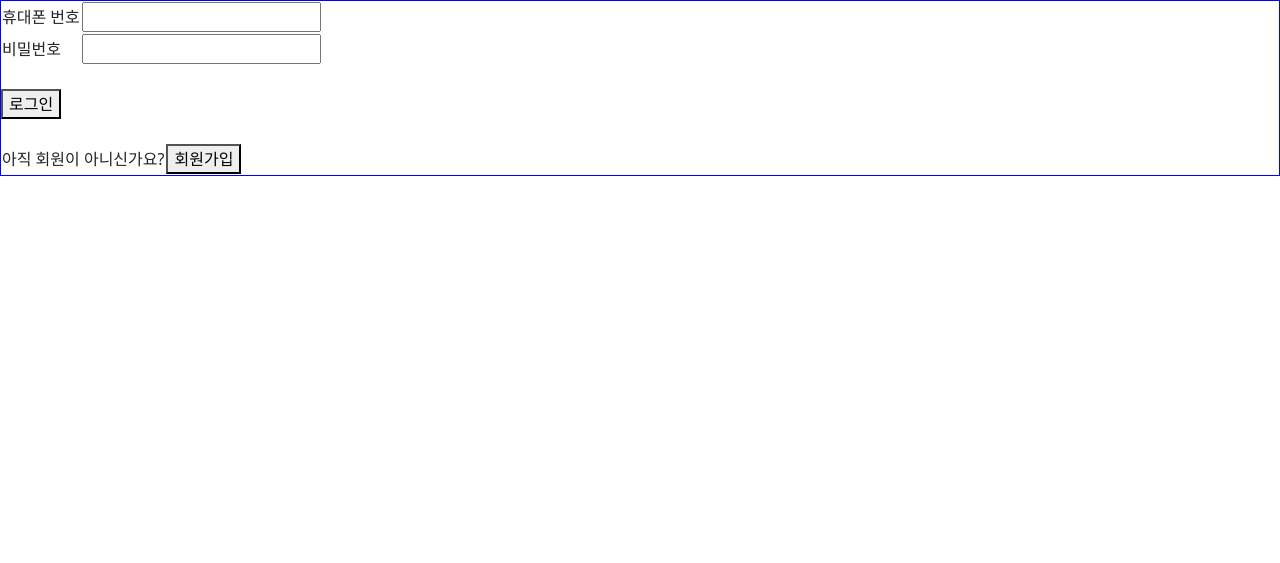
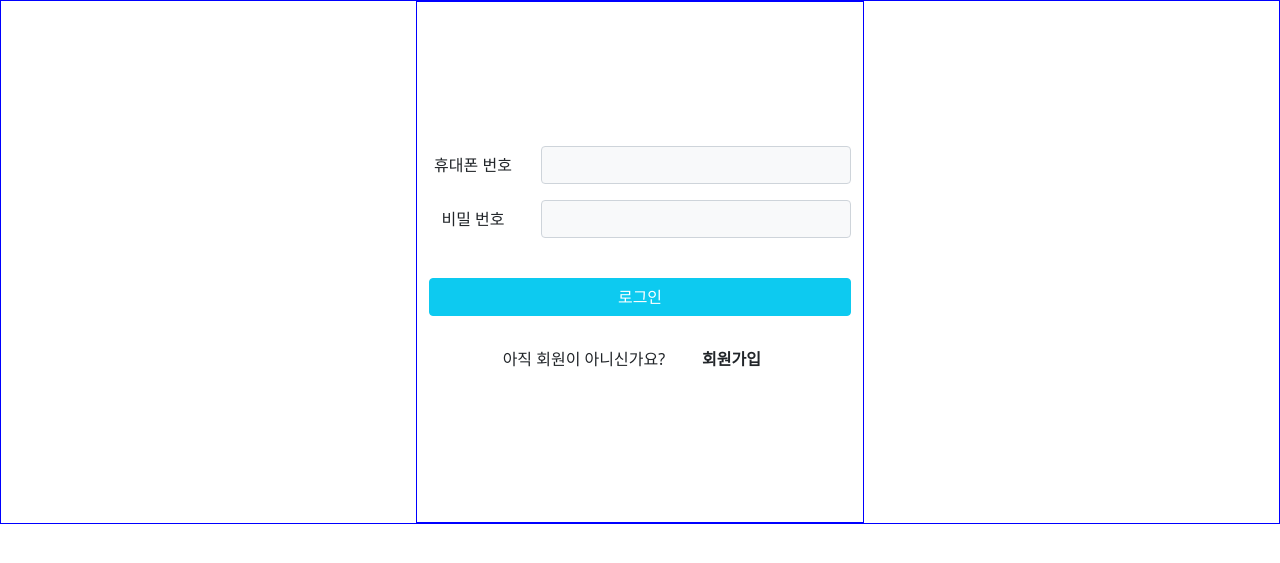
Before and after one commit to tkdgus1030/OSS_project, a Django app: a page that uses main/templates/main/web/base.html in a window 1280 px wide. Shown: the part 50-613 px from the top of the page. Run offline with Django 3.2, Linux system fonts and the light colour scheme.

Commit message:
base.html, sign_in.html의 css를 디테일을 제외한 기본만 적용

```diff
--- a/main/templates/main/web/base.html
+++ b/main/templates/main/web/base.html
@@ -2,19 +2,21 @@
 <html lang="en">
 <head>
     <meta charset="UTF-8">
-    <title>Pay Gㅎㅎㅎkdd</title>
+    <title>Pay G</title>
     <!-- CSS only -->
 <link href="https://cdn.jsdelivr.net/npm/bootstrap@5.1.3/dist/css/bootstrap.min.css" rel="stylesheet" integrity="sha384-1BmE4kWBq78iYhFldvKuhfTAU6auU8tT94WrHftjDbrCEXSU1oBoqyl2QvZ6jIW3" crossorigin="anonymous">
+<link rel="stylesheet" href="style_sign_in.css">
 </head>
 <body style="width:100%;height:100%;">
 <div onclick="location.href='{% url 'main:index' %}'">
     <nav class="navbar navbar-light bg-light">
       <div class="container">
-        <span class="navbar-brand mb-0 h1"> Pay G</span>
+          <span class="navbar-brand mb-0 h1">Pay G</span>
       </div>
     </nav>
 </div>
-<div id="content" style="width:100%;height:80%;border:1px solid blue;">
+
+<div id="content" style="width:100%;height:100%;border:1px solid blue;text-align: center">
     <div id="content-header">
 
     </div>
--- a/main/templates/main/web/sign_in.html
+++ b/main/templates/main/web/sign_in.html
@@ -2,24 +2,36 @@
 
 
 {% block body %}
+<link rel="stylesheet" href="style_sign_in.css">
 
-<table>
-<tr>
-    <td>휴대폰 번호</td>
-    <td><input type="number"></td>
-</tr>
-<tr>
-    <td>비밀번호</td>
-    <td><input type="password"></td>
-</tr>
-</table>
-<br>
-    <button onclick="location.href='{% url 'main:group_list' %}'">로그인</button>
-<br><br>
-<table>
-<tr>
-    <td>아직 회원이 아니신가요?</td>
-    <td><button onclick="location.href='{% url 'main:sign_up' %}'">회원가입</button></td>
-</tr>
-</table>
+<div class="container-sm" style="width:35%;height:80%;border:1px solid blue;text-align: center">
+<br><br><br><br><br><br>
+  <div class="mb-3 row">
+    <label for="inputPhonenumber" class="col-sm-3 col-form-label">휴대폰 번호</label>
+    <div class="col-sm-9">
+      <input type="phonenumber" class="form-control bg-light" id="inputPhonenumber">
+    </div>
+  </div>
+  <div class="mb-3 row">
+    <label for="inputPassword" class="col-sm-3 col-form-label">비밀 번호</label>
+    <div class="col-sm-9">
+      <input type="password" class="form-control bg-light" id="inputPassword">
+    </div>
+  </div>
+    <br>
+    <div class="d-grid gap-2">
+        <button type="button" class="btn btn-info text-white rounded-10" onclick="location.href='{% url 'main:group_list' %}'">로그인</button>
+    </div>
+    <br>
+    <div class="row">
+        <div class="col-md-7" style="text-align: end; line-height: 38px">아직 회원이 아니신가요?</div>
+        <div class="col-6 col-md-4" style="text-align: left">
+
+            <div class="sign_up_button">
+                <button class="btn btn-white" type="button" onclick="location.href='{% url 'main:sign_up' %}'" style="text-align: start"><b>회원가입</b></button>
+            </div>
+        </div>
+    </div>
+    <br><br><br><br><br><br>
+</div>
 {% endblock %}
--- /dev/null
+++ b/main/templates/main/web/style_home.css
@@ -0,0 +1,3 @@
+.form_control {
+    background-color: lightgray;
+}
--- /dev/null
+++ b/main/templates/main/web/style_sign_in.css
@@ -0,0 +1,3 @@
+.login_btn {
+    --button-bg: #4CB1DE;
+}
```
Also changed, not shown: main/templates/main/web/home.html (+6 -1 lines), db.sqlite3, main/templates/main/web/main_picture.png (added).
